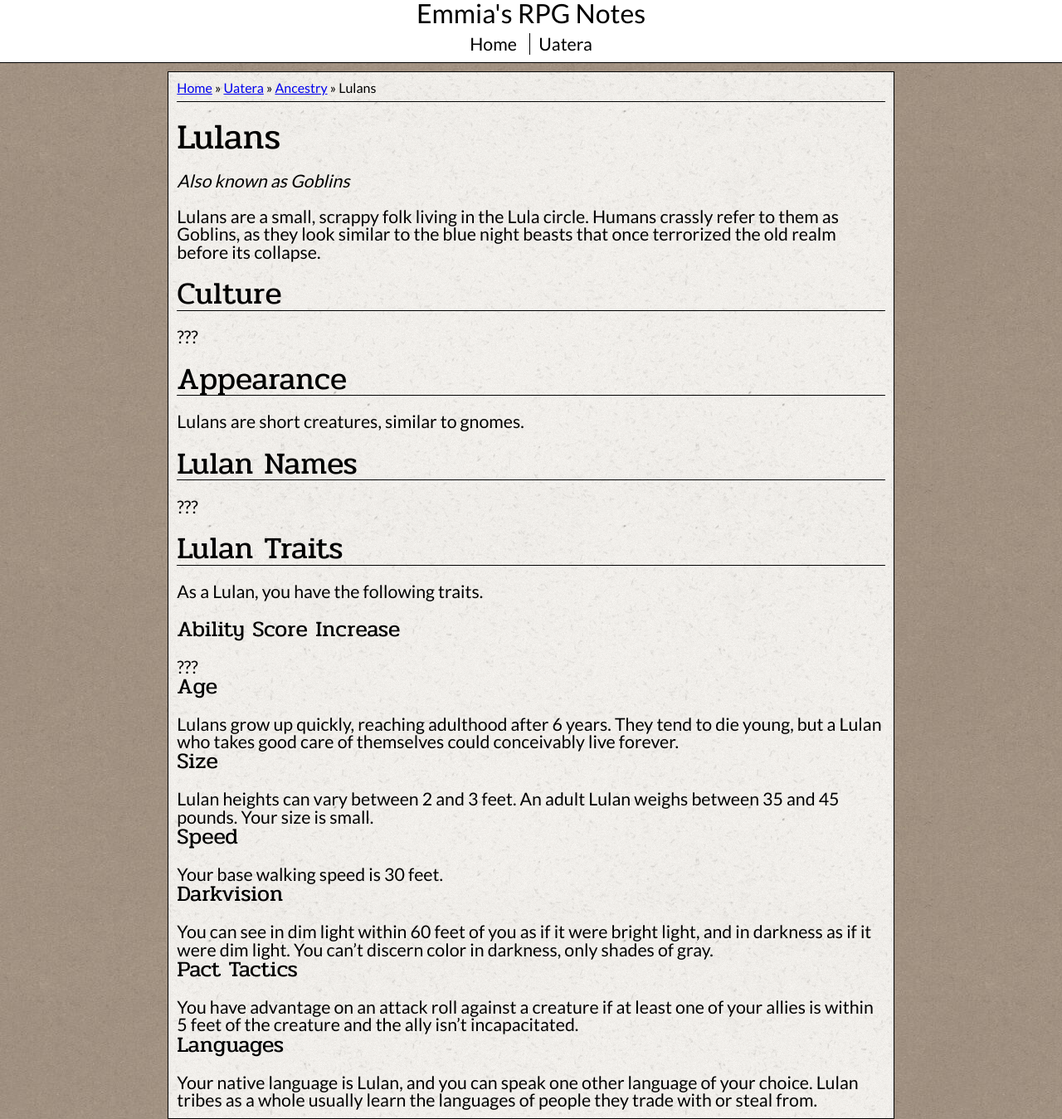
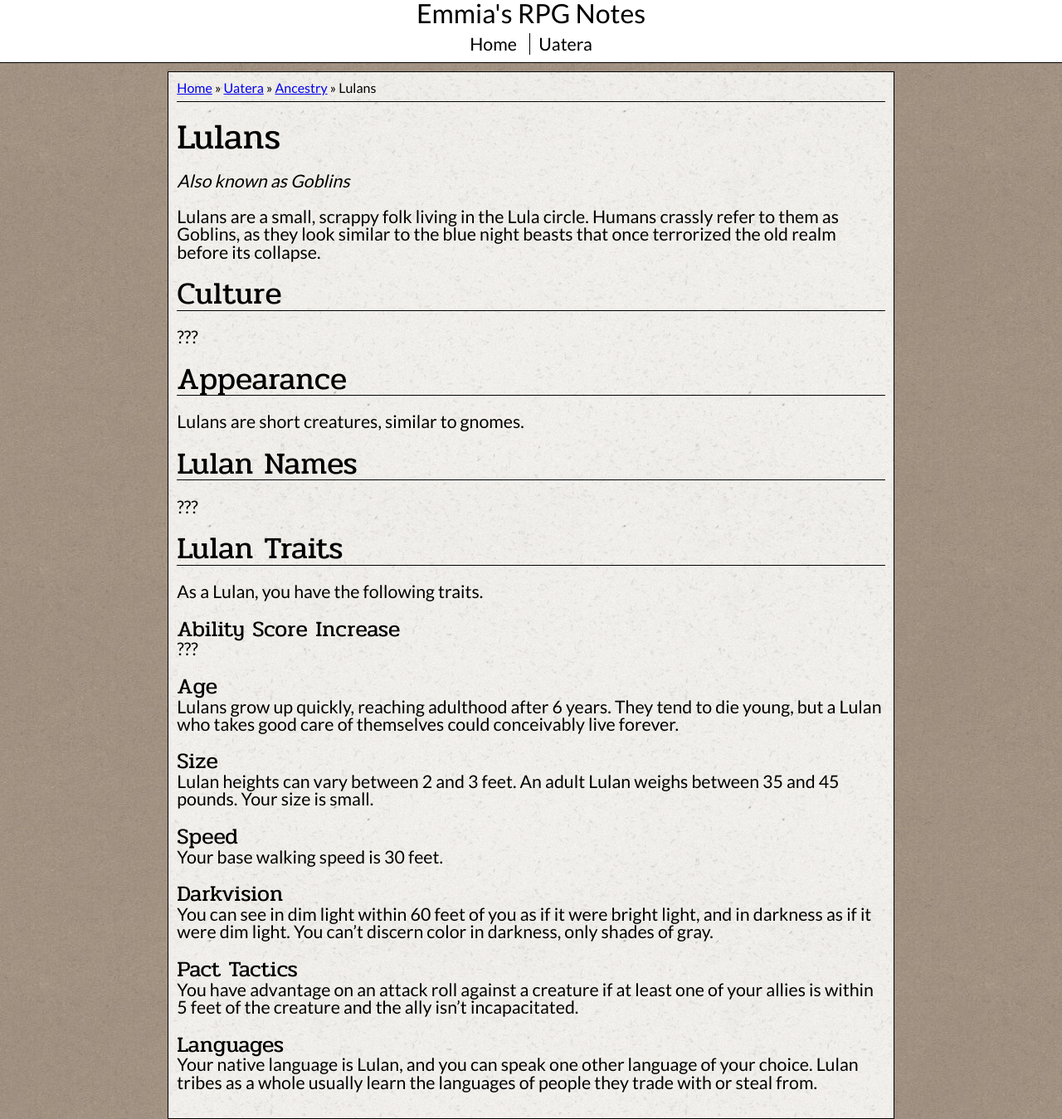
Before and after one commit to EmmiaSilk/rpg-notes, a Jekyll site: the page built from _collections/_uatera_ancestries/lulan.md, in a window 1280 px wide. Shown: the whole page at 83% size. Built offline with Jekyll 4.4.1, drawn with Linux system fonts in a browser that asks for light colours.

Commit message:
Fixed an issue where spacing was wrong with h4 and p elements

```diff
--- a/_sass/_typography.scss
+++ b/_sass/_typography.scss
@@ -38,7 +38,7 @@ h3 {
 h4 {
   font-size: $font-size-default*1.25;
   &+p {
-    margin-block-end: 0;
+    margin-top: 0;
   }
 }
 
```
